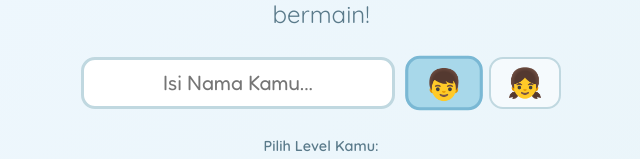
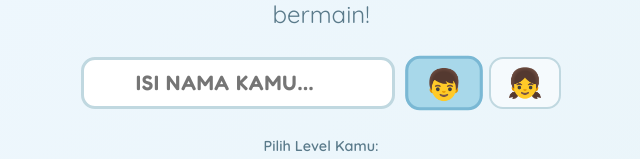
Before and after one commit to fwahyudi87/jaripintar, a React (Vite) app: page / in a window 1280 px wide. Shown: the part 281-440 px from the top of the page, without its empty margins (319-959 px from the left). Built offline with nearby package versions, Linux system fonts and the light colour scheme.

Commit message:
feat: SplashScreen name input UPPERCASE, placeholder uppercase, edit button (pencil) to clear input

```diff
--- a/src/components/SplashScreen.jsx
+++ b/src/components/SplashScreen.jsx
@@ -77,17 +77,18 @@ export default function SplashScreen() {
       </p>
 
       <div style={{ display: 'flex', alignItems: 'center', justifyContent: 'center', gap: 12, width: '100%', maxWidth: 480 }}>
-        <div style={{ flex: 1 }}>
+        <div style={{ flex: 1, position: 'relative' }}>
           <input
             value={name}
-            onChange={(e) => setName(e.target.value)}
-            placeholder="Isi Nama Kamu..."
+            onChange={(e) => setName(e.target.value.toUpperCase())}
+            placeholder="ISI NAMA KAMU..."
             maxLength={20}
             onKeyDown={(e) => e.key === 'Enter' && handleStart()}
             style={{
-              padding: '10px 14px',
+              padding: '10px 40px 10px 14px',
               fontSize: '1.3rem',
               fontFamily: "'Fredoka', sans-serif",
+              fontWeight: 600,
               border: '3px solid #c0d8e0',
               borderRadius: 14,
               outline: 'none',
@@ -97,8 +98,29 @@ export default function SplashScreen() {
               width: '100%',
               height: '52px',
               boxSizing: 'border-box',
+              textTransform: 'uppercase',
+              letterSpacing: 1,
             }}
           />
+          {name && (
+            <button
+              onClick={() => setName('')}
+              style={{
+                position: 'absolute',
+                right: 10,
+                top: '50%',
+                transform: 'translateY(-50%)',
+                background: 'none',
+                border: 'none',
+                fontSize: '1.2rem',
+                cursor: 'pointer',
+                padding: 4,
+                opacity: 0.5,
+              }}
+            >
+              ✏️
+            </button>
+          )}
         </div>
 
         <div style={{ display: 'flex', flexDirection: 'column', gap: 4, alignItems: 'center' }}>
```
